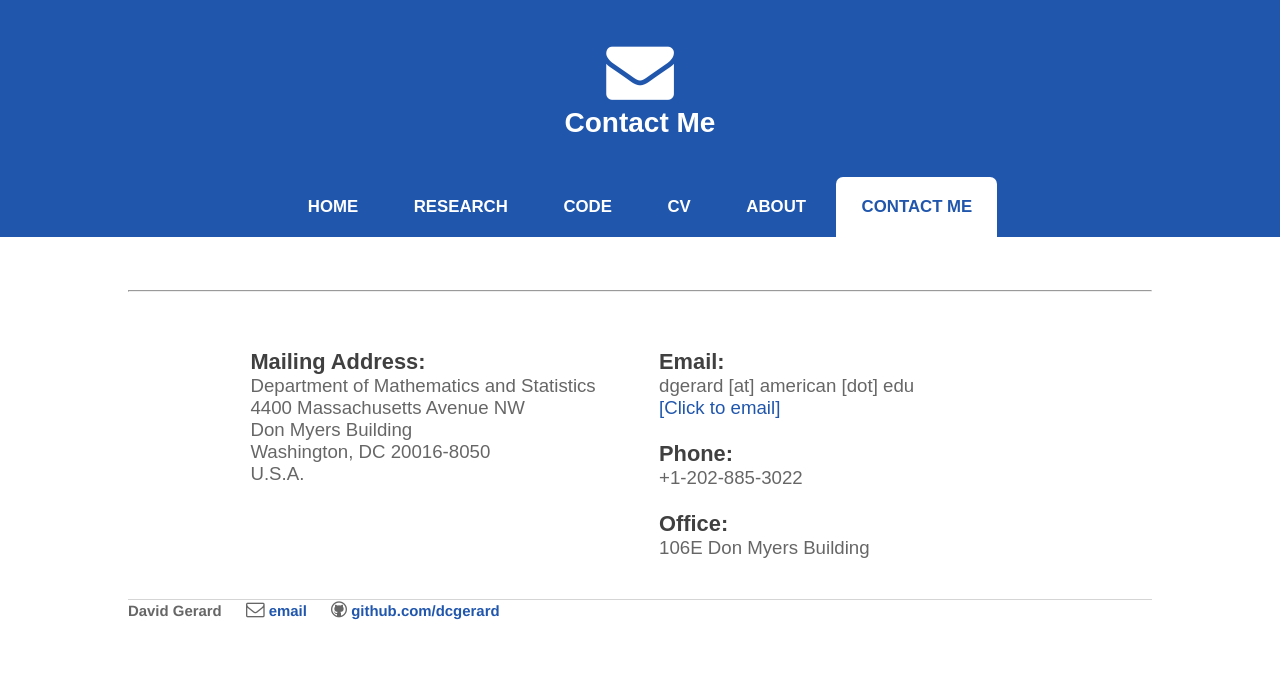
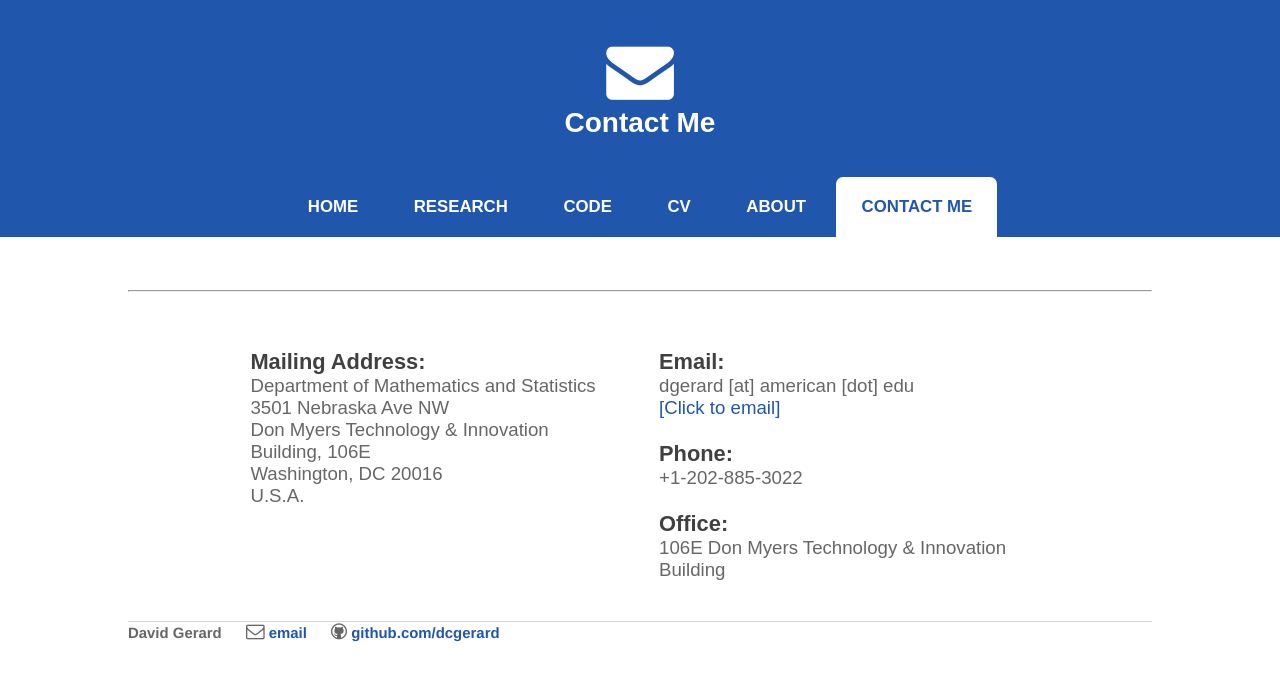
Before and after one commit to dcgerard/dcgerard.github.io, a Jekyll site: the page built from contact/index.html, in a window 1280 px wide. Shown: the top 681 px of the page. Built offline with Jekyll 4.4.1, drawn with Linux system fonts in a browser that asks for light colours.

```diff
--- a/contact/index.html
+++ b/contact/index.html
@@ -9,9 +9,9 @@ category: contact
   <div id="twobox1" align="left">
     <h3>Mailing Address:</h3>
     Department of Mathematics and Statistics <br>
-    4400 Massachusetts Avenue NW <br>
-    Don Myers Building <br>
-    Washington, DC 20016-8050<br>
+    3501 Nebraska Ave NW <br>
+    Don Myers Technology & Innovation Building, 106E <br>
+    Washington, DC 20016<br>
     U.S.A. <br>
   </div>
   <div id="twobox2" align="left">
@@ -21,6 +21,6 @@ category: contact
     <h3>Phone:</h3>
     +1-202-885-3022<br><br>
     <h3>Office:</h3>
-    106E Don Myers Building <br>
+    106E Don Myers Technology & Innovation Building <br>
   </div>
 </div>
```
Also changed, not shown: research/gerard_bib.bib (+13 -0 lines), 1 other file.
